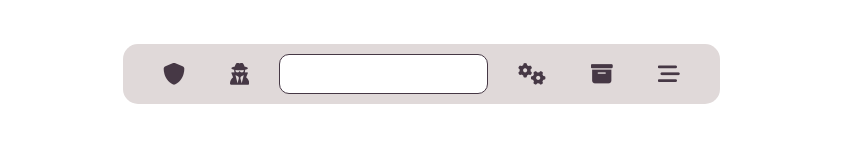
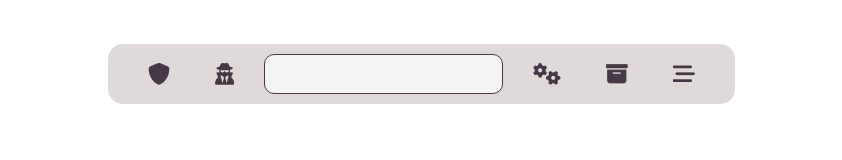
Before and after one commit to vasylzayachkivskyi/custom-menu, a plain HTML site: page index.html in a window 1280 px wide. Shown: the full height of the page, 207-1049 px from the left. Drawn offline with Linux system fonts and the light colour scheme.

Commit message:
Add files via upload

```diff
--- a/#source/scss/_index.scss
+++ b/#source/scss/_index.scss
@@ -79,7 +79,9 @@
             border: 1px solid #463845;
             max-width: 240px;
             width: 100%;
-            color: #f4f4f4;
+            background-color: #f4f4f4;
+            color: #000;
+            font-size: 16px;
             border-radius: 10px;
             outline: none;
 
```
Also changed, not shown: css/style.css.
